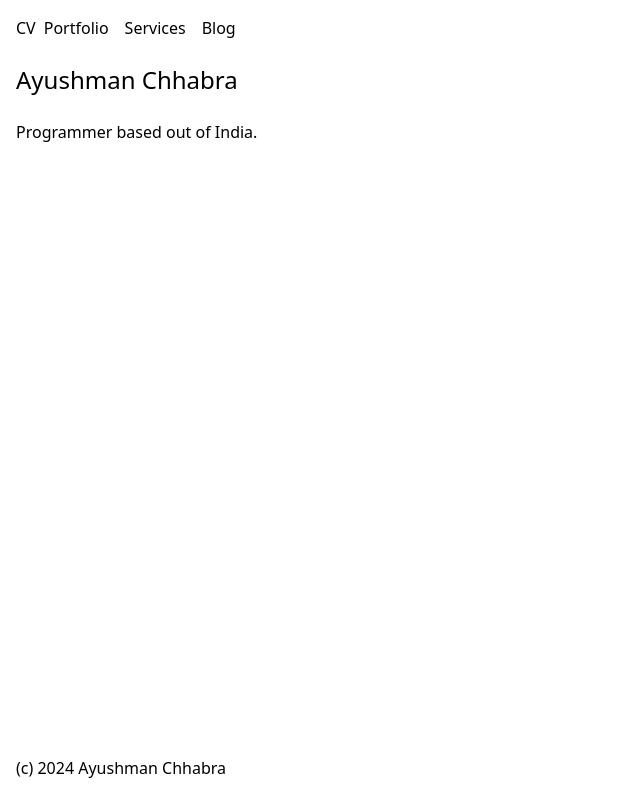
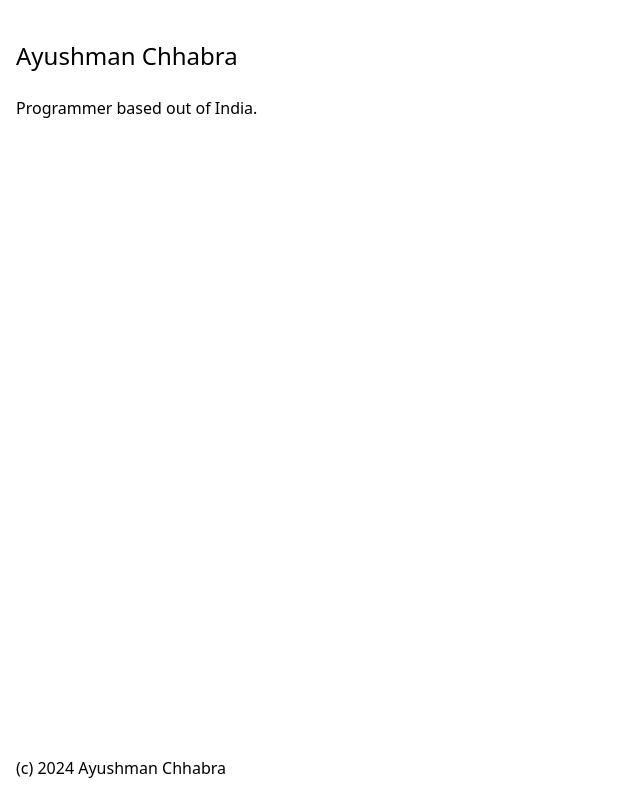
Before and after one commit to tharatau/site, a React (Vite) app: page / in a window 1280 px wide. Shown: the whole page, without its empty margins (0-640 px from the left). Built offline with nearby package versions, Linux system fonts and the light colour scheme.

Commit message:
chore: hide menu

```diff
--- a/App.tsx
+++ b/App.tsx
@@ -3,15 +3,14 @@ export default function App() {
   return (
     <div className='h-max p-4'>
       <div className='w-full flex items-end'>
-        <span className='mx-0'>CV</span>
-        <span className='mx-2'>Portfolio</span>
-        <span className='mx-2'>Services</span>
-        <span className='mx-2'>Blog</span>
+        {false && (<><span className='mx-0 hover:underline transition ease-in-out'>CV</span>
+        <span className='mx-2 hover:underline transition ease-in-out'>Portfolio</span>
+        <span className='mx-2 hover:underline transition ease-in-out'>Services</span>
+        <span className='mx-2 hover:underline transition ease-in-out'>Blog</span></>)}
       </div>
 
       <div className='h-full flex flex-col'>
         <br />
-
         <span className='text-2xl'>Ayushman Chhabra</span>
         <br />
         <ul>
```
